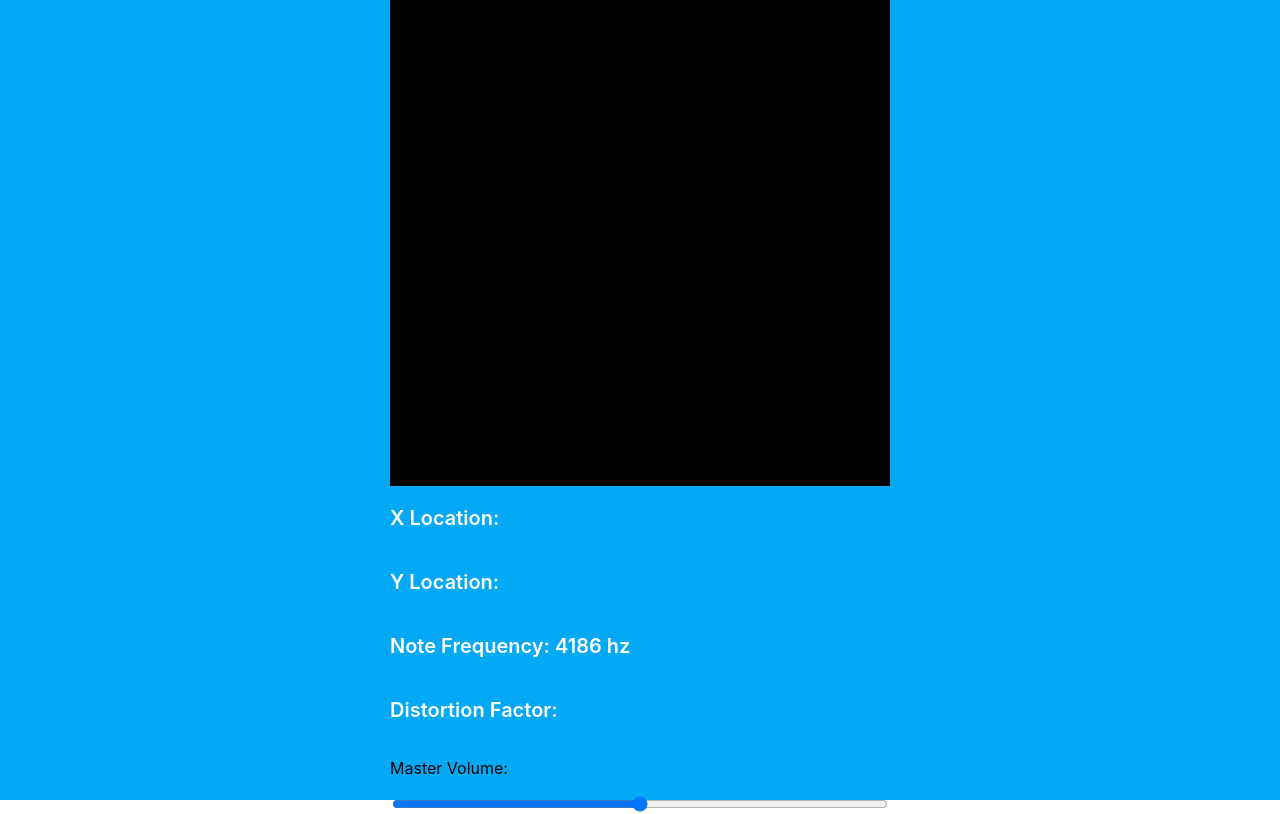
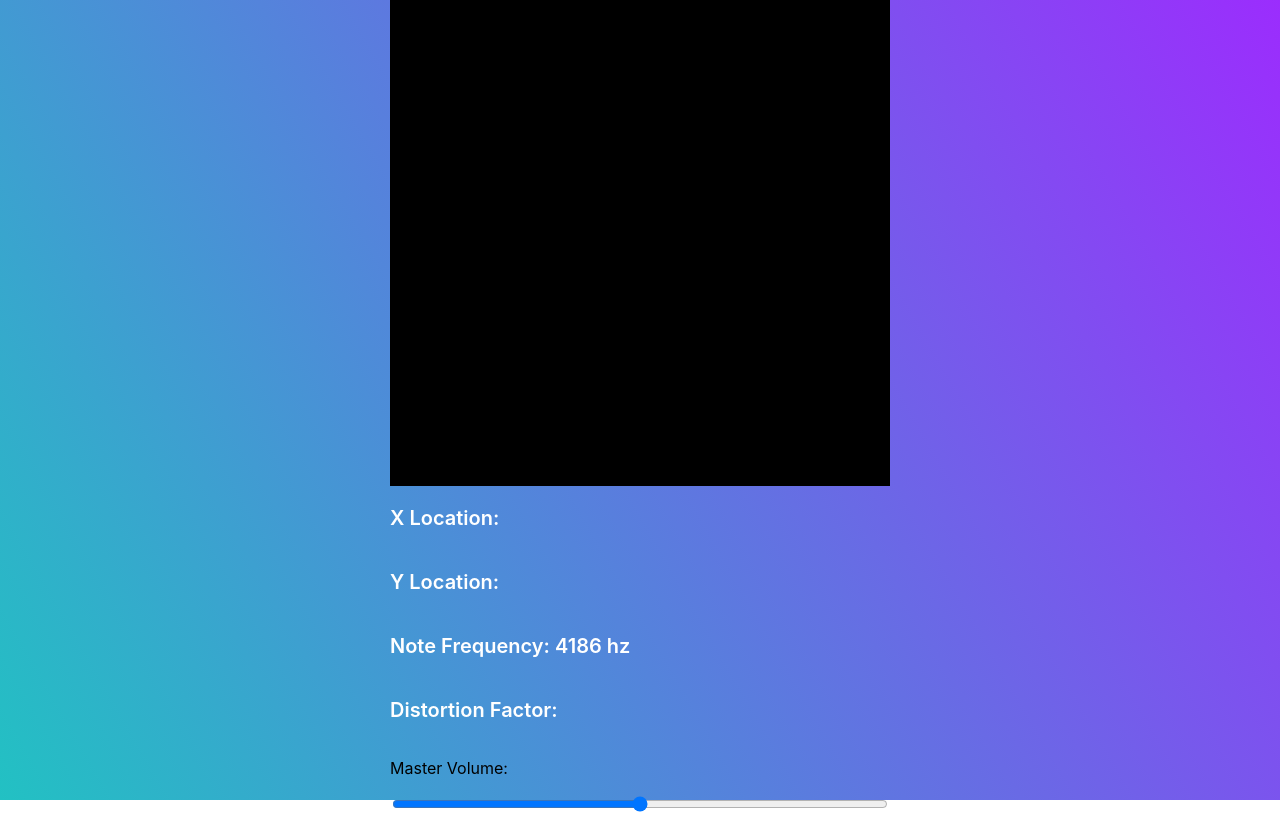
Before and after one commit to SteeleCoale/SynthBox, a React (Create React App) app: page / in a window 1280 px wide. Built offline with nearby package versions, Linux system fonts and the light colour scheme.

Commit message:
resources

```diff
--- a/src/App.js
+++ b/src/App.js
@@ -8,7 +8,12 @@ const StyledApp = styled('div')`
 	display: flex;
 	justify-content: center;
 	align-items: center;
-	background-color: #03a9f4;
+	background: rgb(34, 193, 195);
+	background: linear-gradient(
+		60deg,
+		rgba(34, 193, 195, 1) 0%,
+		rgba(155, 45, 253, 1) 100%
+	);
 `;
 
 function App() {
--- a/src/components/LogBar.js
+++ b/src/components/LogBar.js
@@ -5,7 +5,7 @@ const StyledP = styled('p')`
 	color: white;
 	font-size: 20px;
 	font-weight: 600;
-`
+`;
 
 const LogBar = ({ x, y }) => {
 	return (
--- a/src/components/NoteFreqBar.js
+++ b/src/components/NoteFreqBar.js
@@ -5,7 +5,7 @@ const StyledP = styled('p')`
 	color: white;
 	font-size: 20px;
 	font-weight: 600;
-`
+`;
 
 const NoteFreqBar = ({ freq, wave }) => {
 	return (
--- a/src/utils/makeDistortionCurve.js
+++ b/src/utils/makeDistortionCurve.js
@@ -1,7 +1,6 @@
 // DIFFERENT WAYS TO MAKE THE DISTORTION CURVE
 
-
-const DEG = Math.PI / 180;
+// const DEG = Math.PI / 180;
 
 //creates a Float32 array to use in the WaveShaperNode
 
```
Also changed, not shown: src/components/Box.js (line endings or trailing spaces), 2 other files (tests, documents, lock files or other folders).
